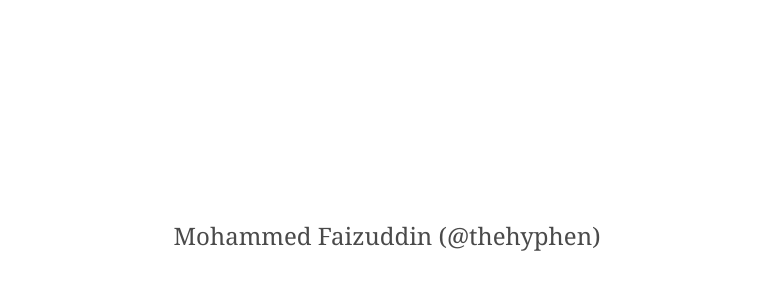
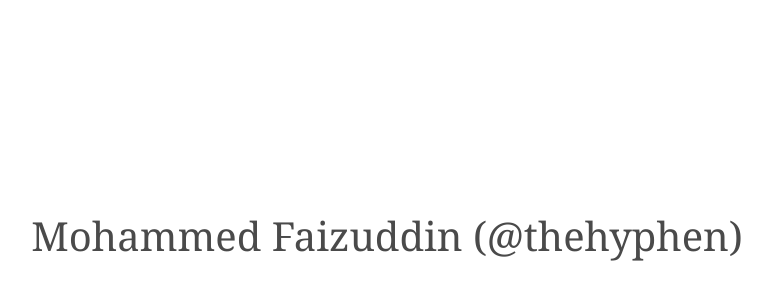
Before and after one commit to TheHyphen/eet-microservices, a website: page index.html in a window 1280 px wide. Shown: the part 164-468 px from the top of the page, without its empty margins (253-1025 px from the left). Drawn offline with Linux system fonts and the light colour scheme.

Commit message:
Bigger name

```diff
--- a/index.html
+++ b/index.html
@@ -19,7 +19,7 @@
   <body class="is-light">
     <div id="impress">
       <div class="step" data-x="100" data-y="100">
-        <p class="subtitle is-size-4 has-text-centered">
+        <p class="subtitle is-size-2 has-text-centered">
           Mohammed Faizuddin (@thehyphen)
         </p>
       </div>
```
